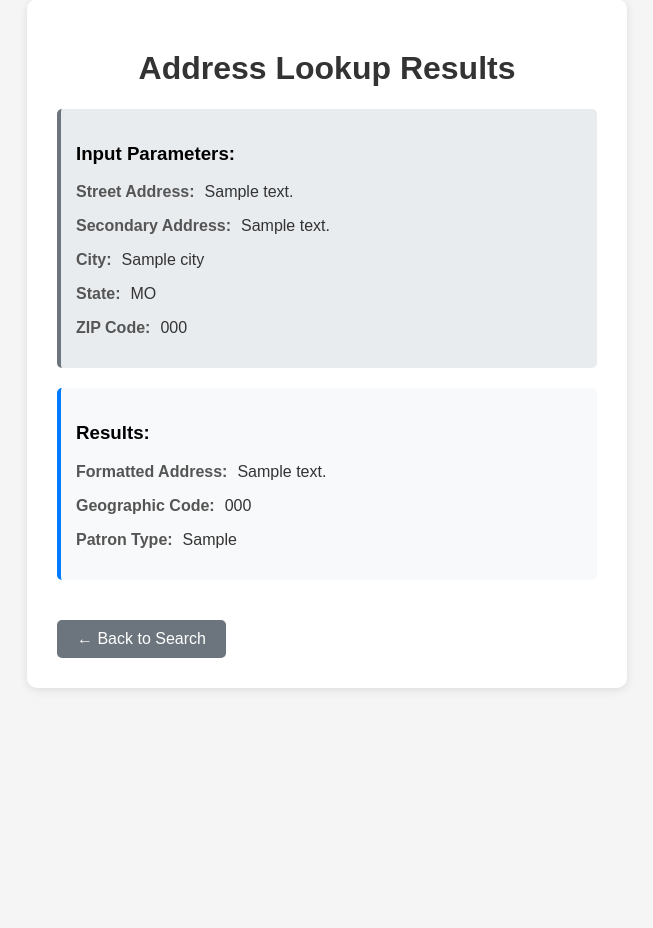
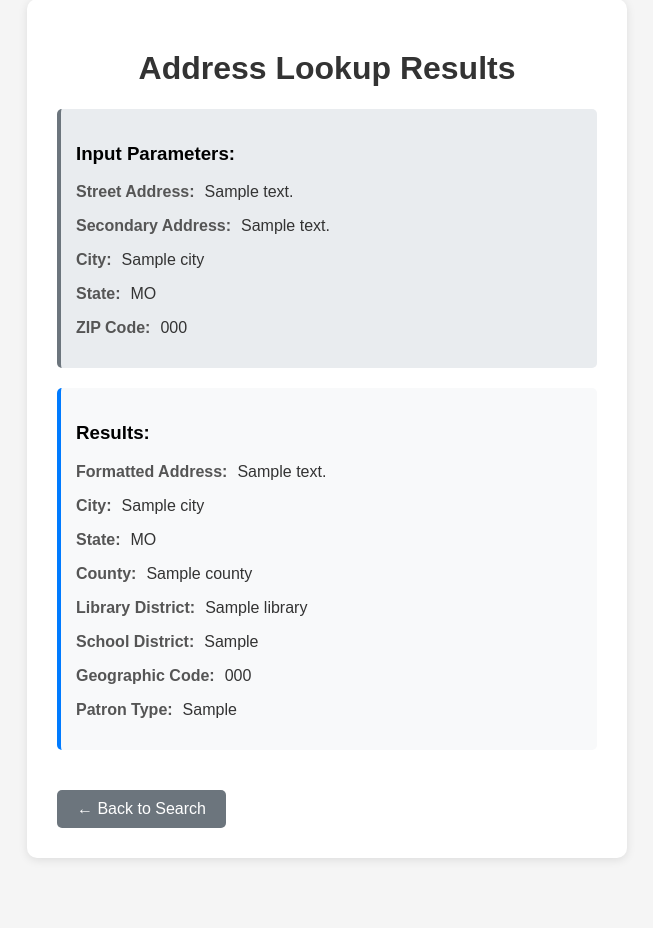
Before and after one commit to reedbc1/RegistrationFinder, a Flask app: template templates/result.html in a window 1280 px wide. Shown: the part 71-999 px from the top of the page, without its empty margins (313-966 px from the left). Before the commit the page ends 761 px from the top, so only its background shows below. Run offline with Flask 3, Linux system fonts and the light colour scheme; the template is opened without the code that fills it: most values are stand-ins (such as "Sample title", 1, 10 or a date in 2020); parts of the project's set-up code (start-up, migrations or seed data) failed here and were passed over.

Commit message:
Assistant checkpoint: Updated result template with all return values
Assistant generated file changes:
- templates/result.html: Add display for all possible return values from address_and_county function

---

User prompt:

could you please update the html result file to include results from the newly added possible return values of the address and county function?

Replit-Commit-Author: Assistant
Replit-Commit-Session-Id: fd0f1054-8efa-4f15-823d-1e48f6f04edb

```diff
--- a/templates/result.html
+++ b/templates/result.html
@@ -81,6 +81,27 @@
             {% if result.address %}
             <p><span class="label">Formatted Address:</span><span class="value">{{ result.address }}</span></p>
             {% endif %}
+
+            {% if result.city %}
+            <p><span class="label">City:</span><span class="value">{{ result.city }}</span></p>
+            {% endif %}
+
+            {% if result.state %}
+            <p><span class="label">State:</span><span class="value">{{ result.state }}</span></p>
+            {% endif %}
+
+            {% if result.county %}
+            <p><span class="label">County:</span><span class="value">{{ result.county }}</span></p>
+            {% endif %}
+
+            {% if result.library %}
+            <p><span class="label">Library District:</span><span class="value">{{ result.library }}</span></p>
+            {% endif %}
+
+            {% if result.school_district %}
+            <p><span class="label">School District:</span><span class="value">{{ result.school_district }}</span></p>
+            {% endif %}
+
             <p><span class="label">Geographic Code:</span><span class="value">{{ result.geo_code }}</span></p>
             <p><span class="label">Patron Type:</span><span class="value">{{ result.patron_type }}</span></p>
         </div>
```
